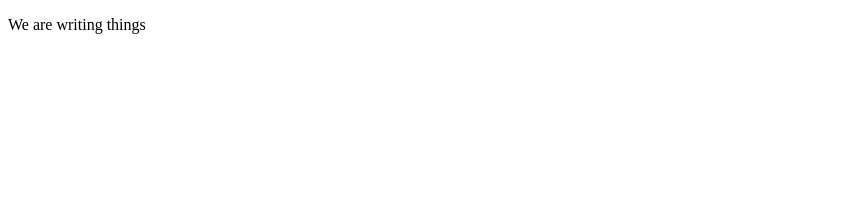
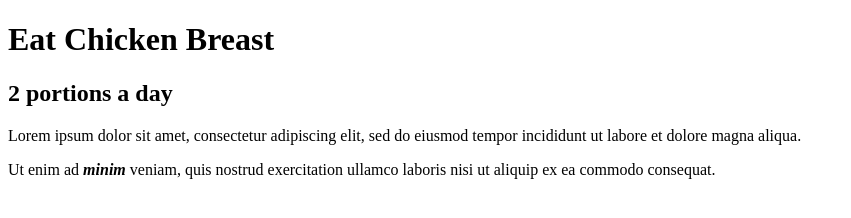
Before and after one commit to Sik-TPHR/git_test, a plain HTML site: page html-boilerplate/index.html in a window 1280 px wide. Shown: the whole page, without its empty margins (0-851 px from the left). Drawn offline with Linux system fonts and the light colour scheme.

Commit message:
Post lesson version

```diff
--- a/html-boilerplate/index.html
+++ b/html-boilerplate/index.html
@@ -3,10 +3,17 @@
     <head>
         <meta charset="UTF-8">
         <title>My First Webpage</title>
+    </head>
         <body>
-            <p> We are writing things</p>
+            <h1>Eat Chicken Breast</h1>
+            <h2>2 portions a day</h2>
+            <p>Lorem ipsum dolor sit amet, consectetur adipiscing elit, sed do eiusmod tempor
+  incididunt ut labore et dolore magna aliqua.</p>
+
+    <p>Ut enim ad <em><STRONG>minim</STRONG></em> veniam, quis nostrud exercitation ullamco laboris
+  nisi ut aliquip ex ea commodo consequat.</p>
 
         </body>
 
-    </head>
+
 </html>
```
